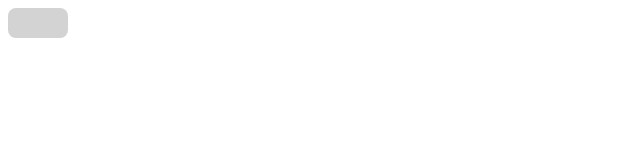
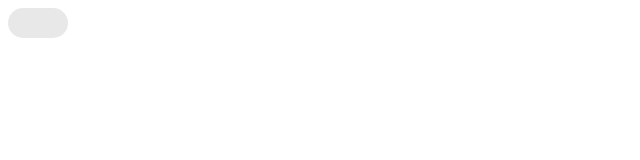
Before and after one commit to aatomu/chat_subscriber, a plain HTML site: page pages/discord/index.html in a window 1280 px wide. Shown: the whole page, without its empty margins (0-640 px from the left). Drawn offline with Linux system fonts and the light colour scheme.

Commit message:
ちょっとそれっぽく

```diff
--- a/pages/discord/assets/style.css
+++ b/pages/discord/assets/style.css
@@ -2,12 +2,12 @@
   padding: 10px;
   width: fit-content;
 
-  background-color: lightgray;
-  border-radius: 8px;
+  background-color: rgba(230, 230, 230, 0.9);
+  border-radius: 32px;
 }
 
 .channel {
-  background-color: gray;
+  background-color: #AAA;
   border-radius: 8px;
   margin: 10px;
   padding: 0 10px;
@@ -34,6 +34,7 @@
 
 .user:not(.speaking) {
   opacity: 0.1;
+  transition: 0.5s;
 }
 
 .icon {
```
